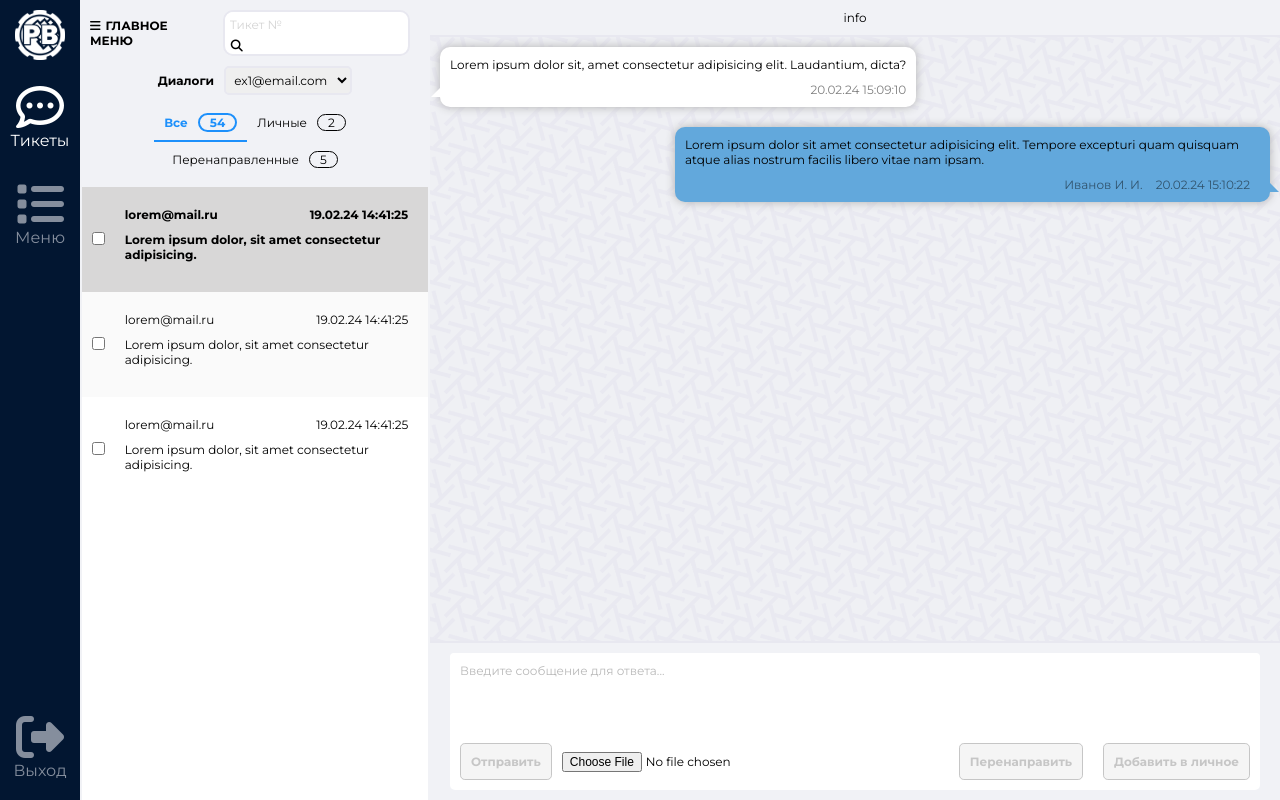
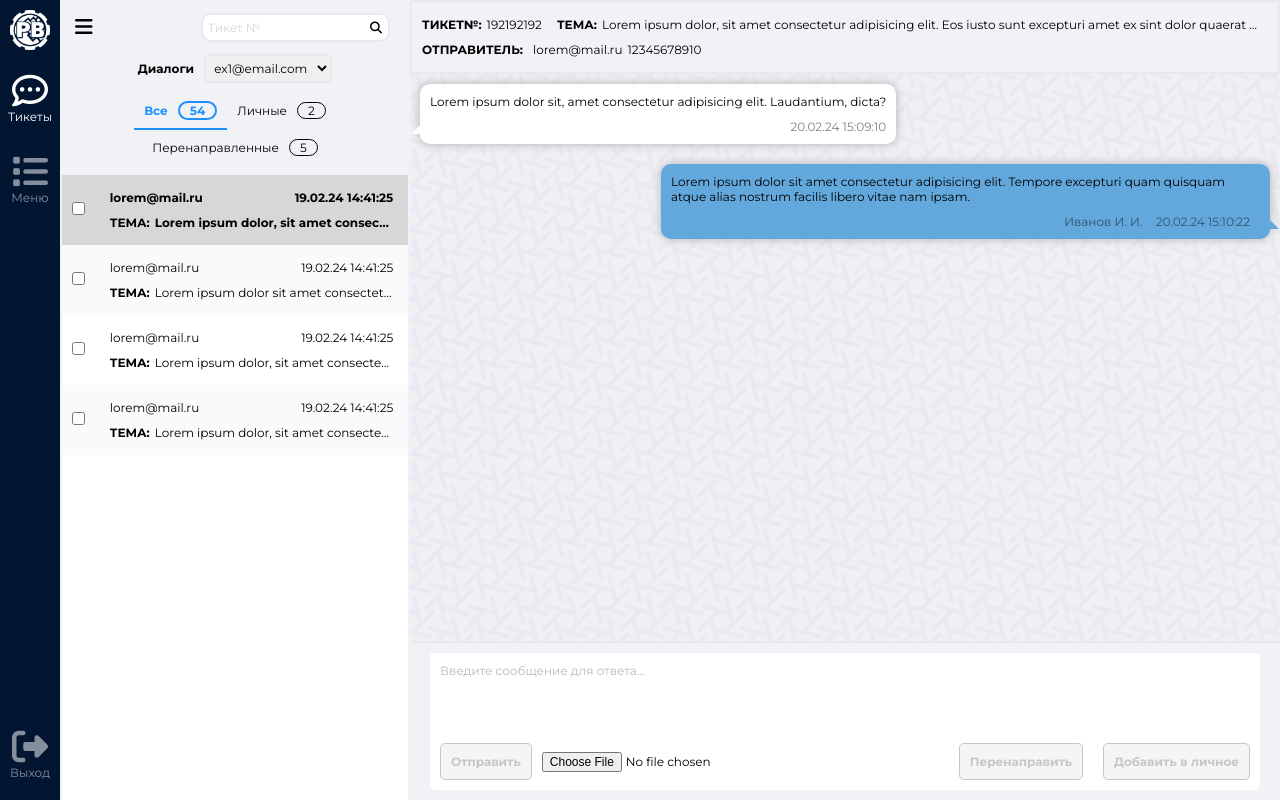
Before and after one commit to Buzia3lic/postbox_WM, a plain HTML site: page index.html in a window 1280 px wide. Drawn offline with Linux system fonts and the light colour scheme.

Commit message:
js mod/add menu tabs/add info

```diff
--- a/index.html
+++ b/index.html
@@ -17,27 +17,29 @@
     <div class="grid">
         <div id="mainMenu" class="grid_menu_space">
             <div class="grid_menu">
-                <a href="#"><img class="logo" src="img/logo_wt.png" alt="logo"></a>
-                <a href="#" class="grid_menu_items grid_menu_items_active" onclick="mainMuneItemActive(event)">
+                <a href="#"><img class="logo" src="img/logo_wt.png" alt="logo" onclick="showMenu()"></a>
+                <a href="#" class="grid_menu_items active">
                     <i class="fa-regular fa-comment-dots menu_icon"></i>
                     <br>
                     Тикеты</a>
-                <a href="#" class="grid_menu_items" onclick="mainMuneItemActive(event)">
+                <a href="#" class="grid_menu_items">
                     <i class="fa-solid fa-list menu_icon"></i>
                     <br>
                     Меню</a>
             </div>
-            <a href="#" class="grid_menu_items" onclick="mainMuneItemActive(event)">
+            <a href="#" class="grid_menu_items">
                 <i class="fa-solid fa-right-from-bracket menu_icon"></i>
                 <br>
                 Выход</a>
         </div>
 
+
         <div id="main" class="main">
+            <div class="main-content active">
                 <div class="grid_tickets">
                     <div class="ticket_header">
                         <div class="mainMenu__compact">
-                        <span class="mainMenu__compact__btn" onclick="showMenu()">Главное меню</span>
+                            <span class="mainMenu__compact__btn" onclick="showMenu()"><i class="fa-solid fa-bars"></i></span>
                             <div class="searchForm">
                                 <form action="#" method="get" class="">
                                     <input class="ticket_search" name="ticketNumber" type="search" placeholder="Тикет №">
@@ -62,62 +64,89 @@
                                 </select>
                             </div>
                             <ul class="ticket_header_menu">
-                            <li class="ticket_header_menu_item ticket_header_menu_item_active"
-                                onclick="ticketMuneItemActive(event)">Все<span class="ticket_header_count">54</span>
+                                <li class="ticket_header_menu_item active">Все<span class="ticket_header_count">54</span>
                                 </li>
-                            <li class="ticket_header_menu_item" onclick="ticketMuneItemActive(event)">Личные<span
+                                <li class="ticket_header_menu_item">Личные<span
                                         class="ticket_header_count">2</span></li>
-                            <li class="ticket_header_menu_item" onclick="ticketMuneItemActive(event)">
+                                <li class="ticket_header_menu_item">
                                     Перенаправленные<span class="ticket_header_count">5</span>
                                 </li>
-                            <!-- <a href="#" class="ticket_header_menu_item ticket_header_menu_item_active">Все</a>
-                            <a href="#" class="ticket_header_menu_item">Личные</a>
-                            <a href="#" class="ticket_header_menu_item">Перенаправленные</a> -->
+
                             </ul>
                         </div>
                     </div>
                     <ul class="ticket_list">
-                    <li class="ticket_list_item ticket_list_item_active" onclick="ticketListItemActiv(event)">
+                        <li class="ticket_list_item active">
                             <label class="ticket__checkbox">
                                 <input class="customCheckbox" type="checkbox">
                                 <img class="ticket_icon"
                                     src="https://ui-avatars.com/api/?rounded=true&length=1&name=lorem&background=ff0000&color=fff">
                             </label>
                             <div class="ticket_list_content">
+                                <div class="ticket-footer">
                                     <div class="ticket_email">lorem@mail.ru</div>
                                     <div class="ticket_time">19.02.24 14:41:25</div>
+                                </div>
                                 <div class="ticket_theme">Lorem ipsum dolor, sit amet consectetur adipisicing.</div>
                             </div>
                         </li>
-                    <li class="ticket_list_item" onclick="ticketListItemActiv(event)">
+                        <li class="ticket_list_item">
                             <label class="ticket__checkbox">
                                 <input class="customCheckbox" type="checkbox">
                                 <img class="ticket_icon"
                                     src="https://ui-avatars.com/api/?rounded=true&length=1&name=lorem&background=ff0000&color=fff">
                             </label>
                             <div class="ticket_list_content">
+                                <div class="ticket-footer">
                                     <div class="ticket_email">lorem@mail.ru</div>
                                     <div class="ticket_time">19.02.24 14:41:25</div>
-                            <div class="ticket_theme">Lorem ipsum dolor, sit amet consectetur adipisicing.</div>
+                                </div>
+                                <div class="ticket_theme">Lorem ipsum dolor sit amet consectetur adipisicing elit. Esse, sunt sequi! Consequuntur quas explicabo, temporibus, maiores molestiae qui soluta aperiam, officia beatae modi aliquid veniam!</div>
                             </div>
                         </li>
-                    <li class="ticket_list_item" onclick="ticketListItemActiv(event)">
+                        <li class="ticket_list_item">
                             <label class="ticket__checkbox">
                                 <input class="customCheckbox" type="checkbox">
                                 <img class="ticket_icon"
                                     src="https://ui-avatars.com/api/?rounded=true&length=1&name=lorem&background=ff0000&color=fff">
                             </label>
                             <div class="ticket_list_content">
+                                <div class="ticket-footer">
                                     <div class="ticket_email">lorem@mail.ru</div>
                                     <div class="ticket_time">19.02.24 14:41:25</div>
+                                </div>
                                 <div class="ticket_theme">Lorem ipsum dolor, sit amet consectetur adipisicing.</div>
                             </div>
                         </li>
-
+                        <li class="ticket_list_item">
+                            <label class="ticket__checkbox">
+                                <input class="customCheckbox" type="checkbox">
+                                <img class="ticket_icon"
+                                    src="https://ui-avatars.com/api/?rounded=true&length=1&name=lorem&background=ff0000&color=fff">
+                            </label>
+                            <div class="ticket_list_content">
+                                <div class="ticket-footer">
+                                    <div class="ticket_email">lorem@mail.ru</div>
+                                    <div class="ticket_time">19.02.24 14:41:25</div>
+                                </div>
+                                <div class="ticket_theme">Lorem ipsum dolor, sit amet consectetur adipisicing.</div>
+                            </div>
+                        </li>
                     </ul>
                 </div>
                 <div class="grid_converstation">
-                <div class="converstation_info">info</div>
+
+                    <div class="converstation_info">
+                        <div class="info-header">
+                            <div class="ticket_number">192192192</div>
+                            <div class="ticket_theme">Lorem ipsum dolor, sit amet consectetur adipisicing elit. Eos iusto sunt excepturi amet ex sint dolor quaerat animi fugiat est?</div>
+                        </div>
+                        <div class="info-footer">
+                            <div class="ticket_email">lorem@mail.ru</div>
+                            <div class="WMID">12345678910</div>
+                        </div>
+                    </div>
+
                     <div class="converstation_field">
                         <div class="converstation_question">Lorem ipsum dolor sit, amet consectetur adipisicing elit.
                             Laudantium, dicta?
@@ -154,6 +183,12 @@
                     </div>
                 </div>
             </div>
+            <div class="main-content">
+                <span class="mainMenu__compact__btn" onclick="showMenu()"><i class="fa-solid fa-bars"></i></span>
+                <h1>Menu 2 content</h1>
+
+            </div>
+        </div>
 
     </div>
 
--- a/index.js
+++ b/index.js
@@ -1,46 +1,62 @@
 function showMenu() {
     const x = document.getElementById("mainMenu");
-    // const y = document.querySelector(".grid_tickets");
     const y = document.getElementById("main");
+    console.log(y);
     if (x.style.width === "0px") {
-        x.style.width = "80px";
-        y.style.marginLeft = "0px";
+        x.style.width = "60px";
+        y.style.marginLeft = "60px";
     } else {
         x.style.width = "0px";
-        y.style.marginLeft = "-80px";
+        y.style.marginLeft = "0px";
     }
-    // const x = document.getElementById("mainMenu");
-    // if (x.style.display === "flex") {
-    //     x.style.display = "none";
-    // } else {
-    //     x.style.display = "flex";
-    // }
-}
-
-const mainMenuItemArr = document.querySelectorAll(".grid_menu_items");
-
-function mainMuneItemActive(event) {
-    for (mainMuneItem of mainMenuItemArr) {
-        mainMuneItem.classList.remove('grid_menu_items_active');
-    }
-    event.currentTarget.classList.add('grid_menu_items_active');
-}
-
-const ticketMenuItemArr = document.querySelectorAll(".ticket_header_menu_item");
-
-function ticketMuneItemActive(event) {
-    for (ticketMuneItem of ticketMenuItemArr) {
-        ticketMuneItem.classList.remove('ticket_header_menu_item_active');
-    }
-    event.currentTarget.classList.add('ticket_header_menu_item_active');
 }
 
 
+
+const mainMenuItemArr = document.querySelectorAll(".grid_menu_items");
+const ticketMenuItemArr = document.querySelectorAll(".ticket_header_menu_item");
 const ticketListArr = document.querySelectorAll('.ticket_list_item');
+const mainContentArr = document.querySelectorAll('.main-content')
 
-function ticketListItemActiv(event) {
-    for (ticketListItem of ticketListArr) {
-        ticketListItem.classList.remove('ticket_list_item_active');
+
+// Переключение табов
+mainMenuItemArr.forEach((tab, index) => {
+    tab.onclick = () => {
+        changeTab(index)
+    };
+
+});
+
+function changeTab(index) {
+    setActiveaClass(mainMenuItemArr, index);
+    setActiveaClass(mainContentArr, index);
+}
+
+function setActiveaClass(arr, index) {
+    for (let el of arr) {
+        el.classList.remove('active');
     }
-    event.currentTarget.classList.add('ticket_list_item_active');
+    arr[index].classList.add('active');
 }
+
+
+
+
+//  Переключатель состояния актив.
+ activeSwitcher(ticketMenuItemArr);
+ activeSwitcher(ticketListArr);
+
+function delActive(arr) {
+    for (let arrItem of arr) {
+        arrItem.classList.remove('active');
+    }
+}
+
+function activeSwitcher(arr) {
+    for (let arrItem of arr) {
+        arrItem.onclick = function() {
+            delActive(arr);
+            this.classList.add('active');
+        }
+    }
+}
--- a/scss/style.scss
+++ b/scss/style.scss
@@ -22,8 +22,8 @@ body {
 }
 
 .logo {
-    width: 5rem;
-    margin: 1rem;
+    width: 4rem;
+    margin: 1rem auto;
 }
 
 .menu_icon {
@@ -33,13 +33,15 @@ body {
     text-align: center;
 }
 
-// .grid {
-//     display: flex;
-//     // flex-basis: 38rem;
-// }
+.grid {
+    // display: flex;
+    max-width: 100vw;
+    width: auto;
+    // flex-basis: 38rem;
+}
 
 .grid_menu_space {
-    width: 80px;
+    width: 60px;
     background-color: $mainMenuColor1;
     display: flex;
     flex-direction: column;
@@ -65,16 +67,13 @@ body {
     margin-bottom: 1rem;
     font-family: 'Montserrat', Arial, sans-serif;
     color: $mainMenuColor2;
-    font-size: 1.6rem;
+    font-size: 1.2rem;
     text-decoration: none;
     padding: 1rem;
     transition: 0.3s;
 }
 
-.grid_menu_items_active {
-    // border-radius: 1.5rem;
-    // background-color: $mainMenuActiveColor;
-    // font-weight: bold;
+.grid_menu_items.active {
     color: $mainMenuActiveColor;
 }
 
@@ -86,13 +85,34 @@ body {
     transform: scale(1.1);
 }
 
-.grid_menu_items:focus{
+.grid_menu_items:focus {
     outline: none;
 }
 
 // .grid_menu_items:last-child {
 //     margin-top: auto;
 // }
+
+.main{
+    margin-left: 60px;
+    position: relative;
+    transition: .5s;
+}
+
+.main-content {
+    max-width: 100%;
+    transition: .5s;
+    display: none;
+    position: absolute;
+    left: 0;
+    top: 0;
+    // opacity: 0;
+}
+
+.main-content.active{
+    // opacity: 1;
+    display: flex;
+}
 
 .mainMenu__compact {
     display: flex;
@@ -105,38 +125,34 @@ body {
 
 }
 
-.mainMenu__compact__btn{
-    display: inline-block;
-    font-family: 'Montserrat', Arial, sans-serif;
-    text-transform: uppercase;
-    font-weight: bold;
+.mainMenu__compact__btn {
+    // display: inline-block;
+    // font-family: 'Montserrat', Arial, sans-serif;
+    // text-transform: uppercase;
+    // font-weight: bold;
+    font-size: 2rem;
+    margin: 0.5rem;
     color: $TextColor;
     transition: 0.3s;
 }
 
-.mainMenu__compact__btn::before {
-    content: '\f0c9';
-    padding-right: 0.5rem;
-    font-family: Fontawesome;
-}
+// .mainMenu__compact__btn::before {
+//     content: '\f0c9';
+//     padding-right: 0.5rem;
+//     font-family: Fontawesome;
+// }
 
-.mainMenu__compact__btn:hover{
+.mainMenu__compact__btn:hover {
     cursor: pointer;
     transform: scale(1.1);
 }
 
-.main{
-    // margin-left: 80px;
-    transition: .5s;
-    display: flex;
-}
-
 .grid_tickets {
     min-width: 35rem;
-    max-width: 25%;
+    max-width: 20%;
     transition: .5s;
-    margin-left: 80px;
-    min-height: 38rem;
+    // margin-left: 60px;
+    // min-height: 38rem;
     height: 100vh;
     background-color: $mainColor2;
     display: flex;
@@ -144,16 +160,17 @@ body {
     // flex-grow: 1;
     align-items: center;
     flex-grow: 1;
+    // overflow: hidden;
 }
 
-.searchForm{
+.searchForm {
     border: 2px solid #e8e8f0;
     background-color: white;
     border-radius: 1rem;
     margin: 0 1rem;
 }
 
-.searchBtn{
+.searchBtn {
     background-color: transparent;
     border: none;
 }
@@ -185,10 +202,10 @@ body {
     background-color: $mainMenuActiveColor;
 }
 
-.ticketMenu__emails{
- display: flex;
- justify-content: center;
- align-items: center;
+.ticketMenu__emails {
+    display: flex;
+    justify-content: center;
+    align-items: center;
 }
 
 .ticketMenu__name {
@@ -202,7 +219,7 @@ body {
     font-weight: bolder;
 }
 
-#emailSelect{
+#emailSelect {
     border: 2px solid #e8e8f0;
     padding: 0.4rem;
     border-radius: 0.5rem;
@@ -260,11 +277,11 @@ ul {
     border-bottom: 2px solid $ticketMenuHoverColor;
 }
 
-.ticket_header_menu_item:hover .ticket_header_count{
+.ticket_header_menu_item:hover .ticket_header_count {
     border: 2px solid;
 }
 
-.ticket_header_menu_item_active {
+.ticket_header_menu_item.active {
     // background-color: $ticketMenuActiveColor;
     // border-radius: 2.7rem;
     color: $ticketMenuActiveColor;
@@ -273,7 +290,7 @@ ul {
     // color: $ticketMenuActiveSecondColor;
 }
 
-.ticket_header_menu_item_active .ticket_header_count{
+.ticket_header_menu_item.active .ticket_header_count {
     border: 2px solid;
 }
 
@@ -285,7 +302,7 @@ ul {
     flex-grow: 1;
     width: 99%;
     padding: 0;
-    overflow: auto;
+    // overflow-y: scroll;
 }
 
 .ticket_list::-webkit-scrollbar {
@@ -304,31 +321,78 @@ ul {
 
 .ticket_list_item {
     cursor: pointer;
+    overflow: hidden;
     display: flex;
     background-color: $ticketListItemColor1;
-    justify-content: flex-start;
+    align-items: center;
+
+}
+
+.ticket_icon {
+    margin: 0rem;
+    width: 4rem;
+}
+
+.ticket__checkbox {
+    flex-shrink: 0;
+    position: relative;
+    padding: 1rem;
+}
+
+.ticket__checkbox:hover {
+    cursor: pointer;
+}
+
+.customCheckbox {
+    position: absolute;
+    right: 1rem;
+    bottom: 1rem;
+    // z-index: -1;
+    // opacity: 0;
+}
+
+.ticket_list_content {
+    padding: 1rem;
+    overflow: hidden;
+    flex-grow: 1;
+//     width: auto;
+//     max-width: calc(100% - 60px);
+//     // max-width: 90%;
+//     display: flex;
+//     flex-wrap: wrap;
+//     justify-content: space-between;
+//     padding: 2rem 1rem;
+//     align-items: center;
+}
+
+.ticket-footer{
+    display: flex;
+    // width: auto;
+    justify-content: space-between;
+    // padding: 2rem 1rem;
     align-items: center;
 }
 
-.ticket_list_content {
-    // width: 100%;
-    display: flex;
-    flex-wrap: wrap;
-    justify-content: space-between;
-    padding: 2rem 1rem;
-}
-
 .ticket_email {
-    padding: 0 1rem 1rem 0;
+    padding: 0.5rem;
 }
 
 .ticket_time {
-    padding: 0 1rem 1rem 0;
+    padding: 0.5rem;
 }
 
 .ticket_theme {
-    padding: 0 1rem 1rem 0;
+    padding: 0.5rem;
+    white-space: nowrap;
     overflow: hidden;
+    text-overflow: ellipsis;
+}
+
+.ticket_theme::before{
+    content: 'Тема:';
+    margin-right: 0.5rem;
+    text-transform: uppercase;
+    font-weight: bold;
 }
 
 /* .ticket_icon {
@@ -341,38 +405,12 @@ ul {
 } */
 
 
-.ticket_icon {
-    margin: 0rem;
-    width: 4rem;
-}
 
-.ticket__checkbox {
-    position: relative;
-    padding: 1rem;
-}
-
-.ticket__checkbox:hover {
-cursor: pointer;
-}
-
-.customCheckbox {
-    position: absolute;
-    right: 1rem;
-    bottom: 1rem;
-    // z-index: -1;
-    // opacity: 0;
-}
 
 
 // .ticket_list_item__checked{
 //     opacity: 0.5;
 // }
-
-.ticket_list_item_active {
-    background-color: $ticketListItemActiveColor;
-    font-weight: bold;
-    color: $TextColor;
-}
 
 .ticket_list_item:nth-child(even) {
     background-color: $ticketListItemColor2;
@@ -382,31 +420,64 @@ cursor: pointer;
     background-color: $ticketListItemHoverColor;
 }
 
+.ticket_list_item.active {
+    background-color: $ticketListItemActiveColor;
+    font-weight: bold;
+    color: $TextColor;
+}
+
 .grid_converstation {
     display: flex;
     flex-direction: column;
     height: 100vh;
-    /* background-color: #8b8e91; */
     flex-grow: 1;
+    overflow: hidden;
+}
+
+.ticket_number{
+    margin-right: 1rem;
+}
+
+.ticket_number::before{
+    content: 'Тикет№:';
+    margin-right: 0.5rem;
+    text-transform: uppercase;
+    font-weight: bold;
+}
+
+.converstation_info {
+    padding: 1rem;
+    background-color: $mainColor2;
+    text-align: center;
+    border: 2px solid #e8e8f0;
 
 }
 
-.converstation_info {
-    /* height: 20rem; */
-    /* min-height: 20rem; */
-    padding: 1rem;
-    background-color: $mainColor2;
-    text-align: center;
-    border-bottom: 2px solid #e8e8f0;
+.info-header{
+    display: flex;
+    justify-content: flex-start;
+    align-items: baseline;
 }
 
+.info-footer{
+    display: flex;
+    justify-content: flex-start;
+    align-items: center;
+}
+
+.info-footer::before{
+    content: 'Отправитель:';
+    margin-right: 0.5rem;
+    text-transform: uppercase;
+    font-weight: bold;
+}
 
 .converstation_field {
     display: flex;
     flex-direction: column;
     flex-grow: 1;
     // background-color: $converstationBackground;
-    background-image: url( '../img/pattern.png');
+    background-image: url('../img/pattern.png');
     overflow: auto;
 }
 
@@ -498,7 +569,7 @@ cursor: pointer;
     border-top: 2px solid #e8e8f0;
 }
 
-.converstation_textfield__answerField{
+.converstation_textfield__answerField {
     margin: 1rem 2rem;
     border-radius: 0.5rem;
     display: flex;
@@ -584,12 +655,16 @@ cursor: pointer;
         display: none;
     }
 
+    .ticket_list_content {
+        max-width: calc(100% - 33px);
+    }
+
     .customCheckbox {
         position: static;
     }
 }
 
-@media (max-width: 920px) {
+@media (max-width: 1120px) {
 
     .grid_converstation {
         display: none;
@@ -597,6 +672,6 @@ cursor: pointer;
 
     .grid_tickets {
         max-width: none;
-        width: 100%;
+        // width: 100%;
     }
 }
```
Also changed, not shown: css/style.css, css/style.min.css, 2 other files. Lines whose indentation alone changed are shown as unchanged.
